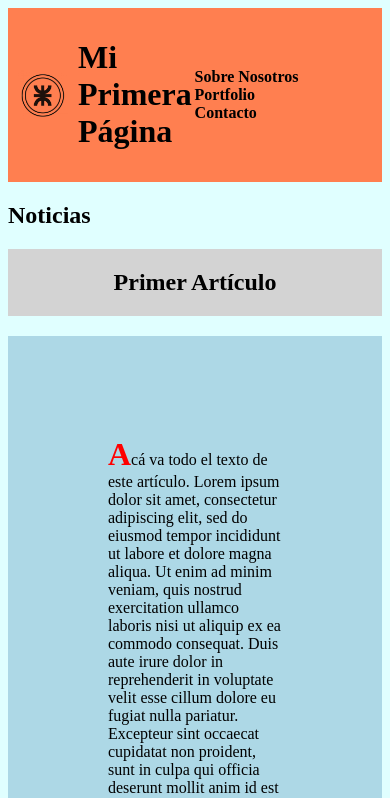
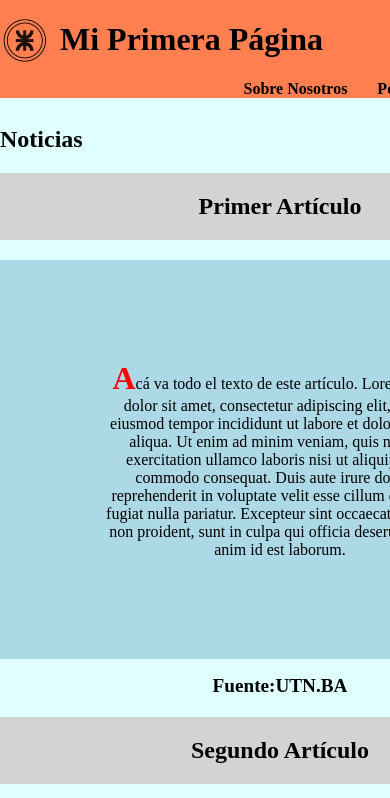
Before and after one commit to Charlywebs/TEST, a plain HTML site: page index.html in a window 390 px wide. Shown: the top 798 px of the page. Drawn offline with Linux system fonts and the light colour scheme.

Commit message:
casi listo

```diff
--- a/css/style.css
+++ b/css/style.css
@@ -2,13 +2,25 @@ body {
     background-color: lightcyan;
 }
 
-header {
+* {
+    box-sizing: border-box;
+}
+.header-logo {
+    background-color: coral;
+
+}
+
+.header {
     display: flex;
     min-height: 70px;
-    background-color: coral;
     align-items: center;
     justify-content: space-between;
     padding: 10px;
+}
+.paginas{
+    display: flex;
+    justify-content: end;
+
 }
 
 .logo {
@@ -53,16 +65,47 @@ p::first-letter {
 article {
     display: center;
 }
+.cuerpo {
+    align-items: center;
+}
 
 h2 {
 
-    display: center;
     background-color:lightgray;
     padding: 20px;
     text-align: center;
 
 }
 /* GRID CONTAINER */
+.grid-container{
+    text-align: center;
+    margin: 0;
+    display: grid;
+    grid-template-columns: repeat(4, 1fr);
+    grid-template-rows: 100px 2fr 200px;
+    grid-template-areas:
+        "header header header header"
+        "main main main main"
+        "footer footer footer footer"
+    ;
+
+    gap: .5em .4em;
+}
+
+.header-logo{
+    grid-area: header;
+
+}
+
+.cuerpo{
+    grid-area: main;
+
+}
+
+.footerpag{
+    grid-area: footer;
+
+}
 
 .gridcontainer {
     display: grid;
@@ -132,8 +175,7 @@ form {
 footer {
     border-top: 1px solid blueviolet;
     font-weight: bold;
-    width: 97vw;
-    height: 10vh;
+
     text-align: center;
     align-items: center;
 }
@@ -170,5 +212,14 @@ h4{
 }
 
 @media only screen and (max-width: 576px) {
+    .grid-container {
+        grid-template-columns: 1fr;
+        grid-template-rows: auto;
+        grid-template-areas:
+            "header"
+            "main"
+            "footer"
+        ;
+    }
 
 }
--- a/index.html
+++ b/index.html
@@ -10,39 +10,41 @@
     <link rel="shortcut icon" href="./assets/favicon.ico" type="image/x-icon">
     <title>MiWeb</title>
 </head>
-<body>
-    <header>
+<body class="grid-container">
+    <header class="header-logo">
+
         <div class="logo">
             <img src="./assets/favicon.ico" alt="logocompania" class="logo-img">
             <h1 class="logo-nombre">
             Mi Primera Página
             </h1>
         </div>
-    <nav>
-        <a href="./pages/about.html">Sobre Nosotros</a>
-        <a href="./pages/portfolio.html">Portfolio</a>
-        <a href="./pages/contact.html">Contacto</a>
-    </nav>
+
+        <nav class="paginas">
+            <a href="./pages/about.html">Sobre Nosotros</a>
+            <a href="./pages/portfolio.html">Portfolio</a>
+            <a href="./pages/contact.html">Contacto</a>
+        </nav>
 
     </header>
 
 
-    <main>
+    <main class="cuerpo">
         <section class="main">
 
             <h1>Noticias</h1>
 
-            <article>
+            <article class="article1">
                 <h2>Primer Artículo</h2>
                 <P>Acá va todo el texto de este artículo. Lorem ipsum dolor sit amet, consectetur adipiscing elit, sed do eiusmod tempor incididunt ut labore et dolore magna aliqua. Ut enim ad minim veniam, quis nostrud exercitation ullamco laboris nisi ut aliquip ex ea commodo consequat. Duis aute irure dolor in reprehenderit in voluptate velit esse cillum dolore eu fugiat nulla pariatur. Excepteur sint occaecat cupidatat non proident, sunt in culpa qui officia deserunt mollit anim id est laborum.</P>
                 <h4>Fuente:UTN.BA</h4>
             </article>
-            <article>
+            <article class="article2">
                 <h2>Segundo Artículo</h2>
                 <P>Acá va todo el texto de este artículo. Lorem ipsum dolor sit amet, consectetur adipiscing elit, sed do eiusmod tempor incididunt ut labore et dolore magna aliqua. Ut enim ad minim veniam, quis nostrud exercitation ullamco laboris nisi ut aliquip ex ea commodo consequat. Duis aute irure dolor in reprehenderit in voluptate velit esse cillum dolore eu fugiat nulla pariatur. Excepteur sint occaecat cupidatat non proident, sunt in culpa qui officia deserunt mollit anim id est laborum.</P>
                 <h4>Fuente:UTN.BA</h4>
             </article>
-            <article>
+            <article class="article3">
                 <h2>Tercer Artículo</h2>
                 <P>Acá va todo el texto de este artículo. Lorem ipsum dolor sit amet, consectetur adipiscing elit, sed do eiusmod tempor incididunt ut labore et dolore magna aliqua. Ut enim ad minim veniam, quis nostrud exercitation ullamco laboris nisi ut aliquip ex ea commodo consequat. Duis aute irure dolor in reprehenderit in voluptate velit esse cillum dolore eu fugiat nulla pariatur. Excepteur sint occaecat cupidatat non proident, sunt in culpa qui officia deserunt mollit anim id est laborum.</P>
                 <h4>Fuente:UTN.BA</h4>
@@ -67,7 +69,7 @@
     </main>
     <br>
     <br>
-    <footer>
+    <footer class="footerpag">
         <div class="footeritems">
             <a href="https://www.instagram.com" target="_blank" title="Instagram"><img class="fa-brands fa-instagram" src="./assets/Imagenes/instagram-brands.svg"></img></a>
             <a href="https://github.com/" target="_blank" title="GitHub"><img class="fa-brands fa-github" src="./assets/Imagenes/github-brands.svg"></img></a>
@@ -77,5 +79,6 @@
             <h4>© 2022 Charlywebs - Todos los derechos reservados</h4>
         </div>
     </footer>
+
 </body>
 </html>
```
Also changed, not shown: pages/about.html (+2 -2 lines), pages/contact.html (+2 -2 lines), pages/portfolio.html (+2 -2 lines).
